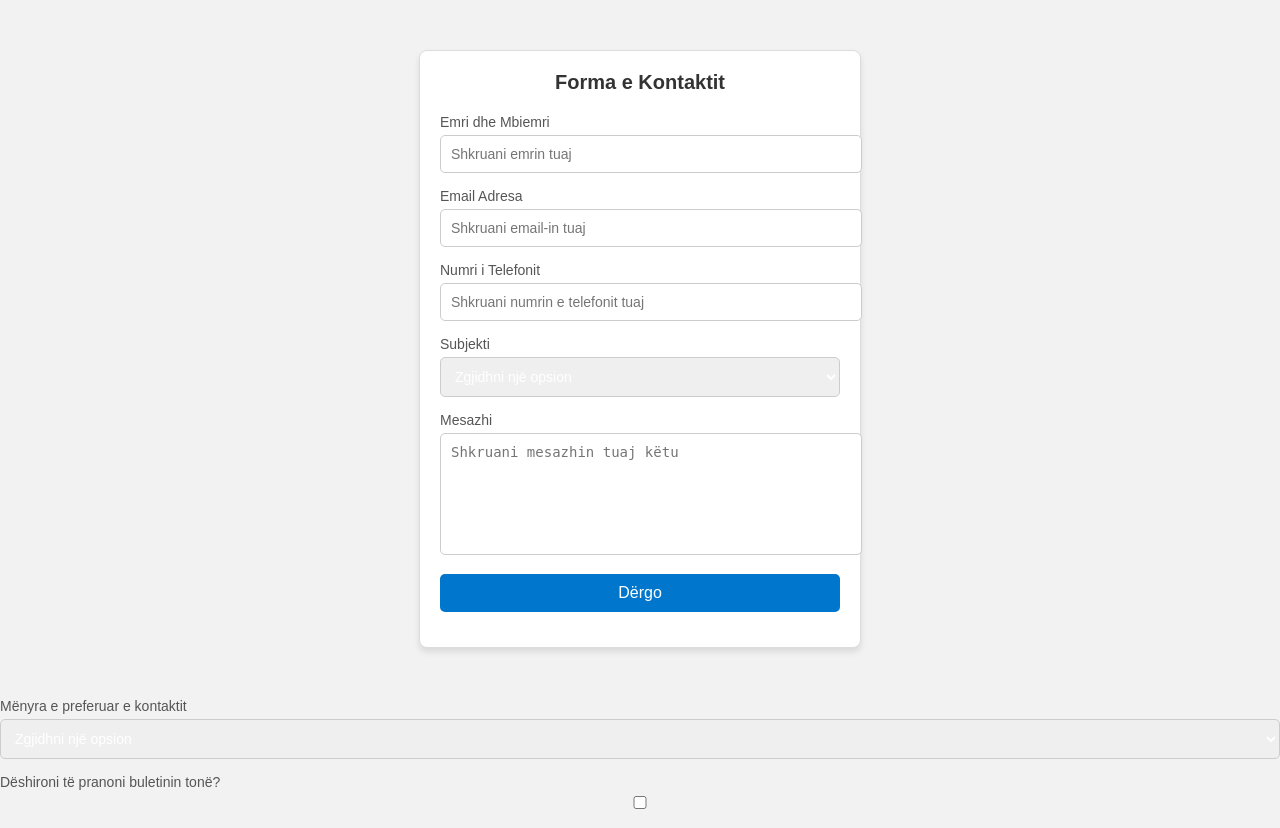
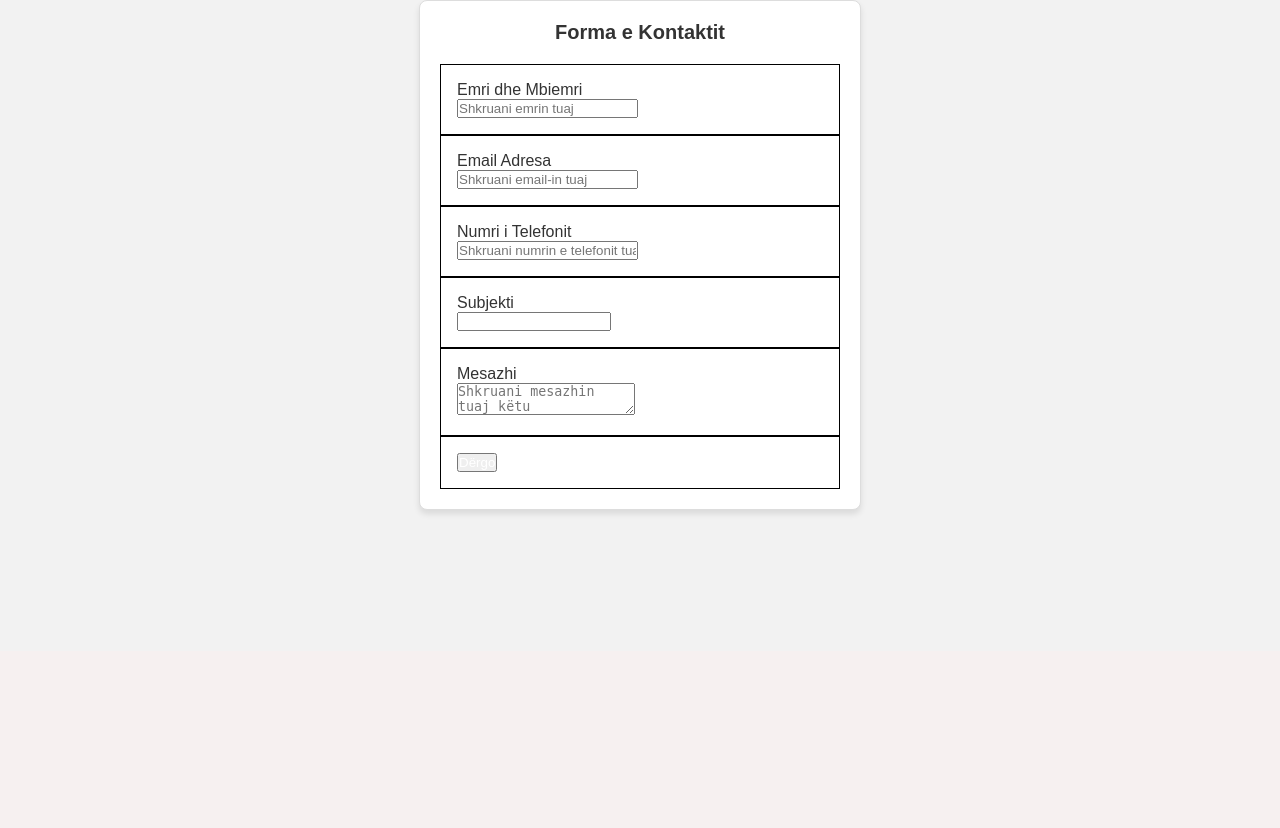
Before and after one commit to LeonBUBT/Projekti, a PHP site: page /Kontakt.html in a window 1280 px wide. Shown: the part 149-977 px from the top of the page. After the commit the page ends 664 px from the top, so only its background shows below. Run offline with PHP 8.4, Linux system fonts and the light colour scheme.

Commit message:
fixing contact form

```diff
--- a/CSS/kontakt.css
+++ b/CSS/kontakt.css
@@ -1,13 +1,3 @@
-@font-face {
-    font-family: heartless;
-    src: url(fonts/Heartless.ttf);
-}
-html{
-    scroll-behavior: smooth;
-}
-a{
-    text-decoration: none;
-}
 * {
     margin: 0;
     padding: 0;
@@ -74,79 +64,18 @@ body {
     background-color: rgb(148, 38, 38);
     border-radius: 15px;
 }
-/* kontakt s */
-@font-face {
-    font-family: heartless;
-    src: url(fonts/Heartless.ttf);
+
+/* =============================================== FORM ========================================================== */
+
+.form-wrapper{
+    display: flex;
+    justify-content: center ;
 }
 
-* {
-    margin: 0;
-    padding: 0;
-    color: white;
-}
-
-body {
-    font-family: Arial, Helvetica, sans-serif;
-    background-color: #f2f2f2;
-    overflow-x: hidden;
-}
-
-#nav-bar {
-    background-color: #600000;
-    font-size: large;
+.contact-form {
     display: flex;
-    justify-content: space-between;
-}
-
-#nav-bar ul{
-    list-style-type: none;
-    display: flex;
-    padding: 5px;
-}
-
-#nav-bar li{
-    padding: 2px 10px 0px 10px;
-}
-
-#nav-bar li:hover {
-    background-color: rgb(148, 38, 38);
-    border-radius: 15px;
-}
-
-/* --------------------------------- Header --------------------------------------------------------------------------- */
-
-#header {
-    background-color: #8B0000;
-    display: flex;
-    font-size: large;
-    align-items: center;
-}
-
-#header-ul1,#header-ul2,#header-img{
-    padding: 15px;
-}
-
-#header-ul1{
-    list-style-type: none;
-    padding-left: 1px;
-}
-
-#header-ul2{
-    list-style-type: none;
-    display: flex;
-}
-
-#header-ul2 li{
-    padding: 10px;
-    font-size:medium;
-}
-
-#header-ul2 li:hover {
-    background-color: rgb(148, 38, 38);
-    border-radius: 15px;
-}
-.contact-form {
+    flex-direction: column;
+    justify-content: center;
     background-color: #fff;
     border: 1px solid #ddd;
     border-radius: 8px;
@@ -163,102 +92,12 @@ body {
     text-align: center;
 }
 
-    .form-group {
-        margin-bottom: 15px;
+.form-group label{
+    color: #333;
+    display: block;
 }
 
-    .form-group label {
-        display: block;
-        font-size: 14px;
-        margin-bottom: 5px;
-        color: #555;
+.form-group{
+    padding: 2vh;
+    border: 1px solid black;
 }
-
-    .form-group input,
-    .form-group textarea,
-    .form-group select {
-        width: 100%;
-        padding: 10px;
-        font-size: 14px;
-        border: 1px solid #ccc;
-        border-radius: 5px;
-    }
-
-    .form-group textarea {
-        resize: none;
-        height: 100px;
-    }
-
-    .form-group button {
-        width: 100%;
-        padding: 10px;
-        background-color: #0077cc;
-        color: #fff;
-        border: none;
-        border-radius: 5px;
-        font-size: 16px;
-        cursor: pointer;
-    }
-
-    .form-group button:hover {
-        background-color: #005fa3;
-    }
-    /* kontakti tjeter */
-    .contact-form {
-        background-color: #fff;
-        border: 1px solid #ddd;
-        border-radius: 8px;
-        padding: 20px;
-        width: 100%;
-        max-width: 400px;
-        margin: 50px auto;
-        box-shadow: 0 4px 6px rgba(0, 0, 0, 0.1);
-    }
-
-    .contact-form h2 {
-        margin-bottom: 20px;
-        font-size: 20px;
-        color: #333;
-        text-align: center;
-    }
-
-    .form-group {
-        margin-bottom: 15px;
-    }
-
-    .form-group label {
-        display: block;
-        font-size: 14px;
-        margin-bottom: 5px;
-        color: #555;
-    }
-
-    .form-group input,
-    .form-group textarea,
-    .form-group select {
-        width: 100%;
-        padding: 10px;
-        font-size: 14px;
-        border: 1px solid #ccc;
-        border-radius: 5px;
-    }
-
-    .form-group textarea {
-        resize: none;
-        height: 100px;
-    }
-
-    .form-group button {
-        width: 100%;
-        padding: 10px;
-        background-color: #0077cc;
-        color: #fff;
-        border: none;
-        border-radius: 5px;
-        font-size: 16px;
-        cursor: pointer;
-    }
-
-    .form-group button:hover {
-        background-color: #005fa3;
-    }
--- a/Kontakt.html
+++ b/Kontakt.html
@@ -40,12 +40,10 @@
             <li>Kartelat</li>
         </ul>
     </div>
-    <!-- kontatki -->
 
-</style>
-</head>
+    <!-- =============================== Contact ================================= -->
 
-<body>
+    <div class="form-wrapper">
         <div class="contact-form">
             <h2>Forma e Kontaktit</h2>
             <form action="#" method="POST">
@@ -61,6 +59,7 @@
                     <label for="telefoni">Numri i Telefonit</label>
                     <input type="tel" id="telefoni" name="telefoni" placeholder="Shkruani numrin e telefonit tuaj">
                 </div>
+
                 <div class="form-group">
                     <label for="subjekti">Subjekti</label>
                     <select id="subjekti" name="subjekti" required>
@@ -70,29 +69,21 @@
                         <option value="tjeter">Tjetër</option>
                     </select>
                 </div>
+
                 <div class="form-group">
                     <label for="mesazhi">Mesazhi</label>
                     <textarea id="mesazhi" name="mesazhi" placeholder="Shkruani mesazhin tuaj këtu" required></textarea>
                 </div>
+
                 <div class="form-group">
                     <button type="submit">Dërgo</button>
                 </div>
             </form>
         </div>
-<!-- kontakti tjeter -->
-<div class="form-group">
-    <label for="preferred-contact">Mënyra e preferuar e kontaktit</label>
-    <select id="preferred-contact" name="preferred-contact" required>
-        <option value="">Zgjidhni një opsion</option>
-        <option value="email">Email</option>
-        <option value="telefon">Telefon</option>
-        <option value="postë">Postë</option>
-    </select>
     </div>
-<div class="form-group">
-    <label for="newsletter">Dëshironi të pranoni buletinin tonë?</label>
-    <input type="checkbox" id="newsletter" name="newsletter">
-</div>
+
+
+
 
 </body>
 </html>
--- a/Login.html
+++ b/Login.html
@@ -4,7 +4,7 @@
     <meta charset="UTF-8">
     <meta name="viewport" content="width=device-width, initial-scale=1.0">
     <link rel="stylesheet" href="CSS/login.css">
-    <title>Nexus Bank</title>
+    <title>Login</title>
 </head>
 <body >
 
--- a/Pikat.html
+++ b/Pikat.html
@@ -4,7 +4,7 @@
     <meta charset="UTF-8">
     <meta name="viewport" content="width=device-width, initial-scale=1.0">
     <link rel="stylesheet" href="CSS/pikat.css">
-    <title>Nexus Bank</title>
+    <title>Nexus Bank - Points</title>
 </head>
 <body>
     <div id="nav-bar">
```
Lines whose indentation alone changed are shown as unchanged.
